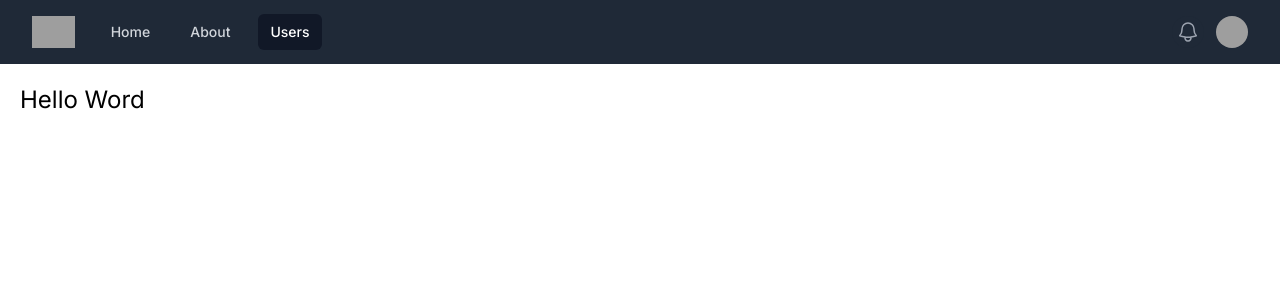
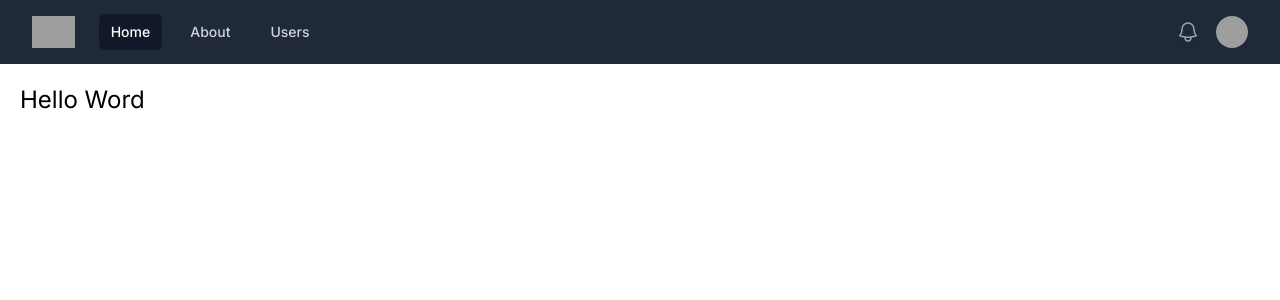
Before and after one commit to luishg76/next-proyect, a Next.js app: page / in a window 1280 px wide. Shown: the top 300 px of the page. Built offline with nearby package versions, Linux system fonts and the light colour scheme; grey boxes are pictures that could not be loaded.

Commit message:
salva(21-06-023)H

```diff
--- a/components/UserItem.jsx
+++ b/app/users/UserItem.jsx
@@ -1,7 +1,10 @@
 'use client'
+import { useRouter } from "next/navigation";
+
 export default function UserItem({userId,first_name, email, avatar}) {
+    const route=useRouter()
     return (
-      <li key={userId} className="flex justify-between py-5" onClick={()=>{console.log(userId)}}>
+      <li key={userId} className="flex justify-between py-5" onClick={()=>{route.push(`/users/${userId}`)}}>
         <div className="flex gap-x-4">
           <img className="h-12 w-12 flex-none rounded-full bg-gray-50" src={avatar} alt="" />
           <div className="min-w-0 flex-auto">
--- a/app/users/[userId]/page.jsx
+++ b/app/users/[userId]/page.jsx
@@ -1,4 +1,4 @@
-export default function UserDetails({params}) {
+export default function UserDetailsPage({params}) {
   return (
     <div>User Details</div>
   )
--- a/app/users/page.jsx
+++ b/app/users/page.jsx
@@ -1,4 +1,5 @@
-import UserItem from "@/components/UserItem";
+import UserItem from "@/app/users/UserItem";
+import Link from "next/link"
 
 async function fetchUsers() {
   const resp = await fetch("https://reqres.in/api/users?page=2");
--- a/components/Navigation.jsx
+++ b/components/Navigation.jsx
@@ -2,12 +2,13 @@
 import { Fragment } from "react";
 import { Disclosure, Menu, Transition } from "@headlessui/react";
 import { Bars3Icon, BellIcon, XMarkIcon } from "@heroicons/react/24/outline";
+import { usePathname } from "next/navigation";
 import Link from "next/link";
 
 const navigations = [
-  { name: "Home", href: "/", current: false },
-  { name: "About", href: "/about", current: false },
-  { name: "Users", href: "/users", current: true },
+  { name: "Home", href: "/"},
+  { name: "About", href: "/about"},
+  { name: "Users", href: "/users"},
 ];
 
 function classNames(...classes) {
@@ -15,6 +16,7 @@ function classNames(...classes) {
 }
 
 function Navegation() {
+  const pathname = usePathname();
   return (
     <Disclosure as="nav" className="bg-gray-800">
       {({ open }) => (
@@ -47,22 +49,24 @@ function Navegation() {
                 </div>
                 <div className="hidden sm:ml-6 sm:block">
                   <div className="flex space-x-4">
-                    {navigations.map((item) =>(
+                    {navigations.map((item) => {
+                      const isactive = pathname==item.href;
+                      return (
                         <Link
                           key={item.name}
                           href={item.href}
                           className={classNames(
-                            item.current
+                            isactive
                               ? "bg-gray-900 text-white"
                               : "text-gray-300 hover:bg-gray-700 hover:text-white",
                             "rounded-md px-3 py-2 text-sm font-medium"
                           )}
-                          aria-current={item.current ? "page" : undefined}
+                          aria-current={isactive ? "page" : undefined}
                         >
                           {item.name}
                         </Link>
-
-                    ))}
+                      );
+                    })}
                   </div>
                 </div>
               </div>
@@ -145,22 +149,23 @@ function Navegation() {
 
           <Disclosure.Panel className="sm:hidden">
             <div className="space-y-1 px-2 pb-3 pt-2">
-              {navigations.map((item) => (
-                <Disclosure.Button
+              {navigations.map((item) => {
+                 const isactive = pathname==item.href
+                return <Disclosure.Button
                   key={item.name}
                   as="a"
                   href={item.href}
                   className={classNames(
-                    item.current
+                    isactive
                       ? "bg-gray-900 text-white"
                       : "text-gray-300 hover:bg-gray-700 hover:text-white",
                     "block rounded-md px-3 py-2 text-base font-medium"
                   )}
-                  aria-current={item.current ? "page" : undefined}
+                  aria-current={isactive ? "page" : undefined}
                 >
                   {item.name}
-                </Disclosure.Button>
-              ))}
+                </Disclosure.Button>;
+              })}
             </div>
           </Disclosure.Panel>
         </>
```
